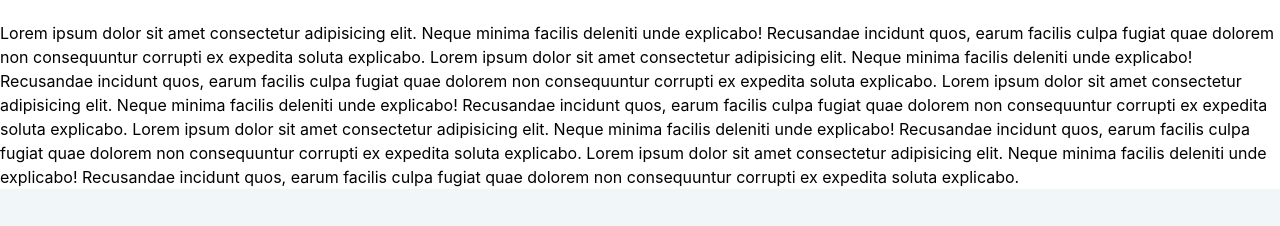
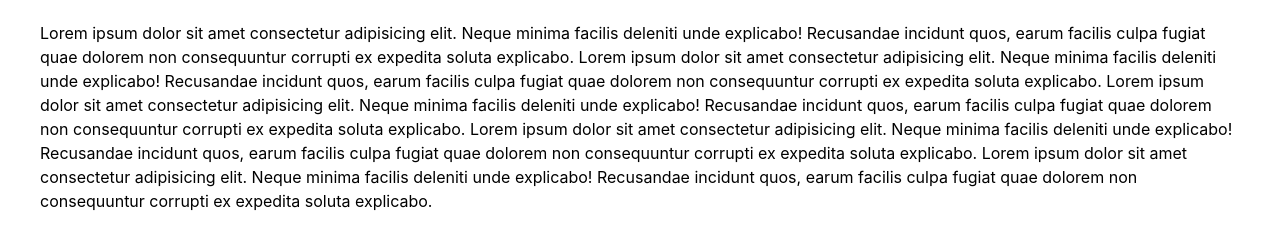
Before and after one commit to Tinka8/bozp-kovar, a website built with Vite: page src/detail-sluzby.html in a window 1280 px wide. Shown: the part 95-321 px from the top of the page. Built offline with nearby package versions, Linux system fonts and the light colour scheme.

Commit message:
feat: init

```diff
--- a/src/detail-sluzby.html
+++ b/src/detail-sluzby.html
@@ -49,8 +49,8 @@
             </nav>
         </header>
 
-
-        <p>
+        <main>
+            <p class="min-h-screen px-10">
                 Lorem ipsum dolor sit amet consectetur adipisicing elit.
                 Neque minima facilis deleniti unde explicabo! Recusandae incidunt quos,
                 earum facilis culpa fugiat quae dolorem non consequuntur corrupti ex expedita soluta explicabo.
@@ -67,6 +67,8 @@
                 Neque minima facilis deleniti unde explicabo! Recusandae incidunt quos,
                 earum facilis culpa fugiat quae dolorem non consequuntur corrupti ex expedita soluta explicabo.
             </p>
+        </main>
+
 
         <footer>
             <div class="bg-light-gray px-4 pt-[40px] text-xs text-prussian lg:px-10 xl:px-0">
```
Lines whose indentation alone changed are shown as unchanged.
